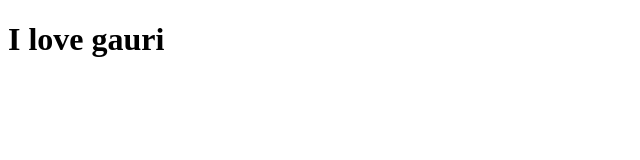
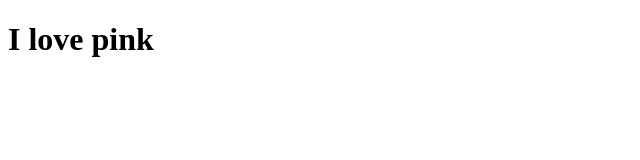
Before and after one commit to gauri0105/Testing3, a plain HTML site: page mahi.html in a window 1280 px wide. Shown: the full height of the page, 0-640 px from the left. Drawn offline with Linux system fonts and the light colour scheme.

Commit message:
Update mahi.html

```diff
--- a/mahi.html
+++ b/mahi.html
@@ -7,7 +7,7 @@
 </head>
 <body>
     <h1>
-        I love gauri
+        I love pink
     </h1>
 </body>
 </html>
```
